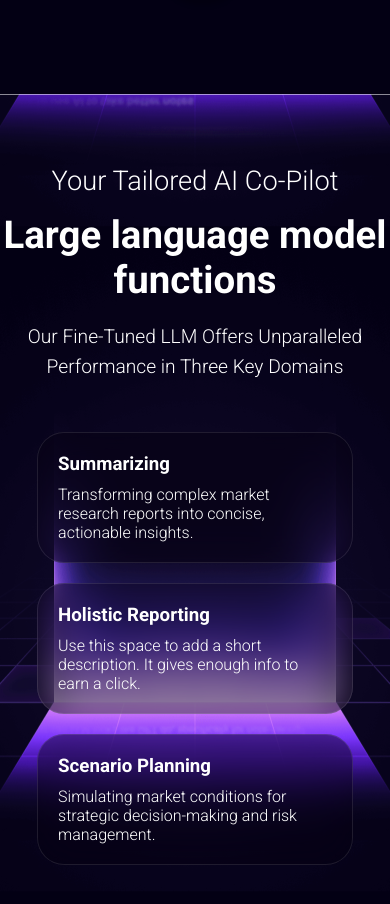
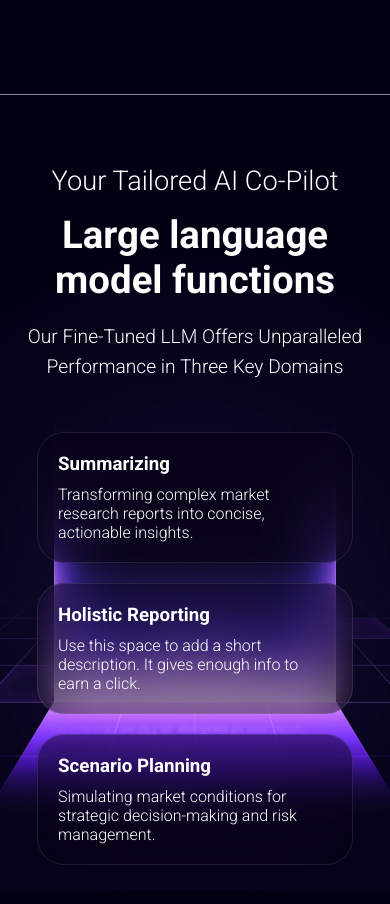
Before and after one commit to arianamirpour/aiAble-Website, a plain HTML site: page index.html in a window 390 px wide. Shown: the part 919-1823 px from the top of the page. Drawn offline with nearby package versions, Linux system fonts and the light colour scheme.

Commit message:
Responsive fix

```diff
--- a/Responsive.css
+++ b/Responsive.css
@@ -86,7 +86,8 @@
     }
 
     .items h1 {
-        font-size: 1.7rem;
+        width: 94%;
+        margin: auto;
         margin-top: 15px;
 
     }
--- a/style.css
+++ b/style.css
@@ -177,8 +177,11 @@
     font-family: Roboto;
     text-align: center;
     background-image:url(./images/Back2.png);
-    background-position: -5em -2em;
+    background-position: center -4em;
+    background-repeat: no-repeat;
     border-top: solid 1px #ffffff89;
+    background-color: #030014;
+
 
 
 }
```
